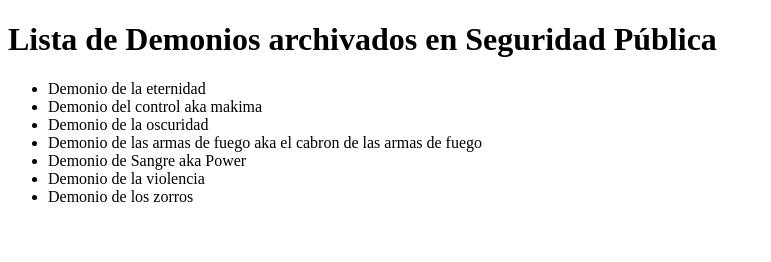
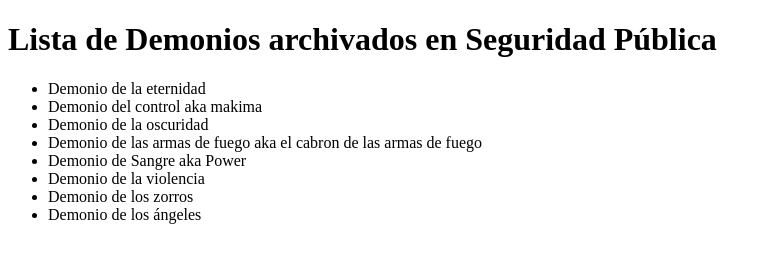
Before and after one commit to JorgeGaldamez/alura-git, a plain HTML site: page index.html in a window 1280 px wide. Shown: the whole page, without its empty margins (0-771 px from the left). Drawn offline with Linux system fonts and the light colour scheme.

Commit message:
Agregando el demonio de los ángeles.

```diff
--- a/index.html
+++ b/index.html
@@ -16,8 +16,7 @@
             <li>Demonio de Sangre aka Power</li>
             <li>Demonio de la violencia</li>
             <li>Demonio de los zorros</li>
-
-
+            <li>Demonio de los ángeles</li>
         </ul>
     </body>
 </html>
```
